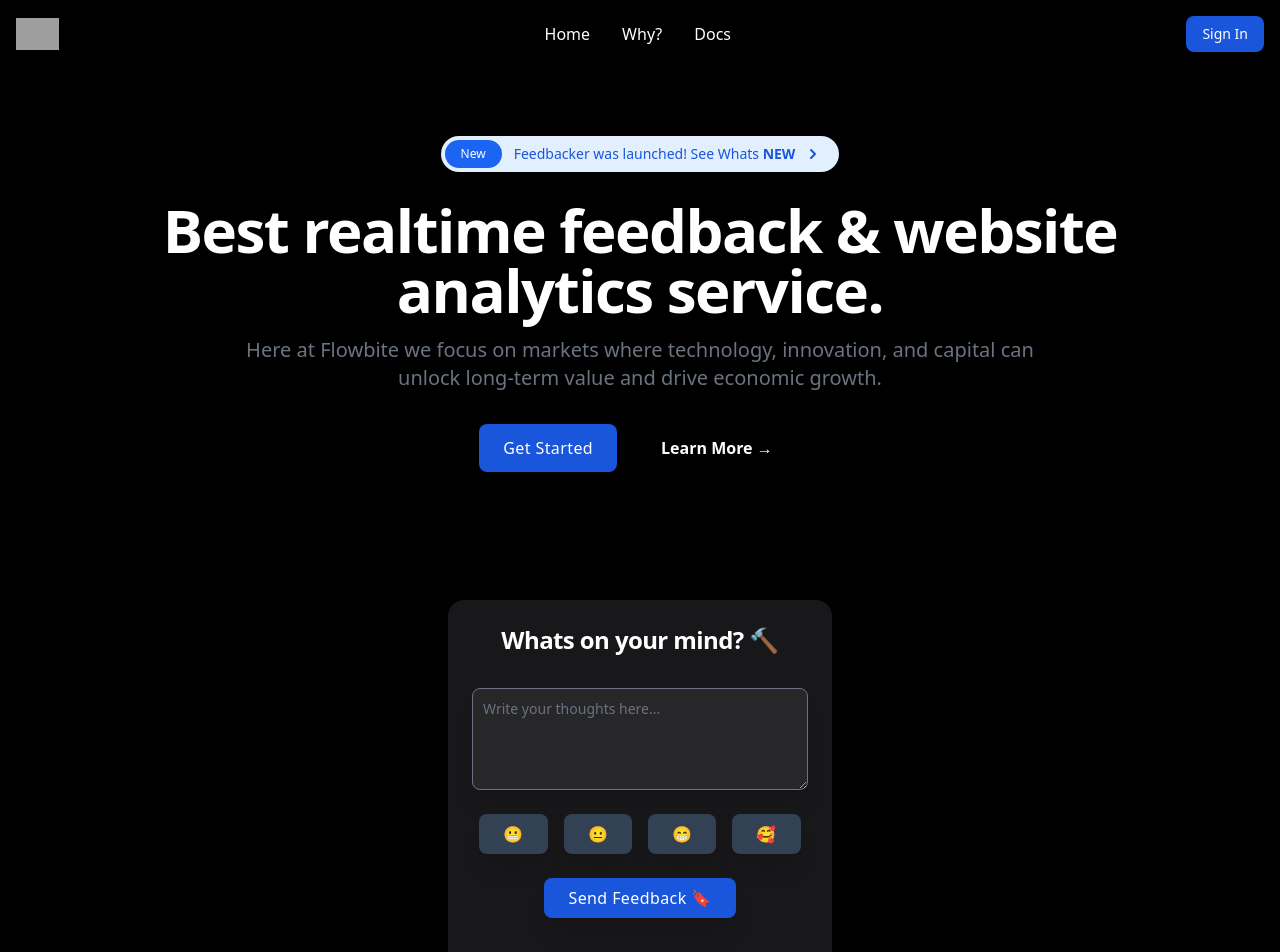
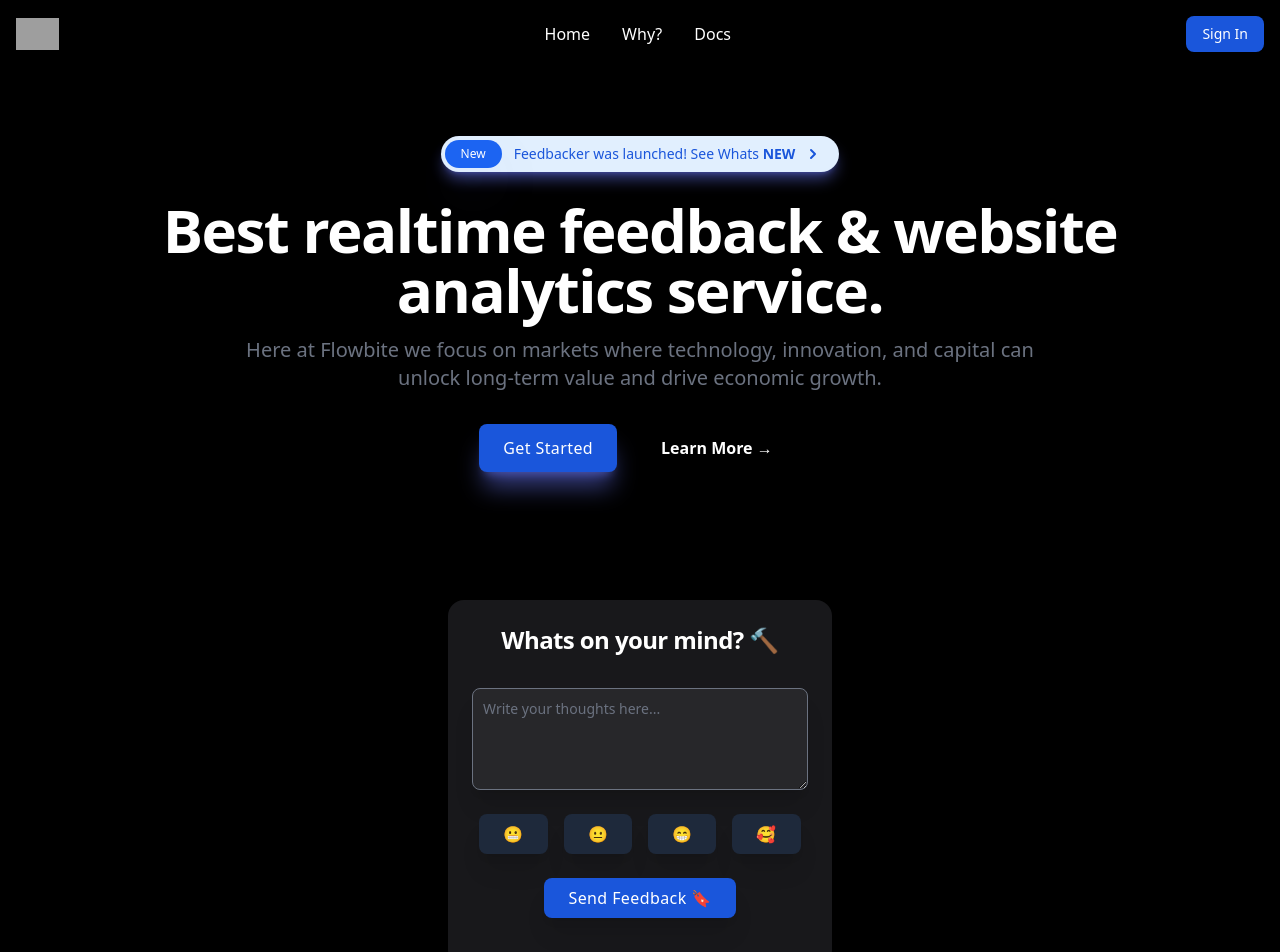
Before and after one commit to ramezj/FeedbackManager, a Next.js app: page / in a window 1280 px wide. Shown: the top 952 px of the page. Built offline with nearby package versions, Linux system fonts and the light colour scheme; grey boxes are pictures that could not be loaded.

Commit message:
Glow Effect :)

```diff
--- a/src/components/GlowAlert.js
+++ b/src/components/GlowAlert.js
@@ -3,8 +3,8 @@
 const GlowAlert = () => {
     return (
         <>
-        <a href="#" class="inline-flex justify-between items-center py-1 px-1 pr-4 mb-7 text-sm text-blue-700 bg-blue-100 rounded-full dark:bg-blue-900 dark:text-blue-300 hover:bg-blue-200 dark:hover:bg-blue-800">
-            <span class="text-xs bg-blue-600 rounded-full text-white px-4 py-1.5 mr-3">New</span> <span class="text-sm font-medium">Feedbacker was launched! See Whats <b>NEW</b></span>
+        <a href="#" class="shadow-lg shadow-indigo-500/50 inline-flex justify-between items-center py-1 px-1 pr-4 mb-7 text-sm text-blue-700 bg-blue-100 rounded-full dark:bg-blue-900 dark:text-blue-300 hover:bg-blue-200 dark:hover:bg-blue-800">
+            <span class="shadow-2xl shadow-indigo-500/50 text-xs bg-blue-600 rounded-full text-white px-4 py-1.5 mr-3">New</span> <span class="text-sm font-medium">Feedbacker was launched! See Whats <b>NEW</b></span>
             <svg aria-hidden="true" class="ml-2 w-5 h-5" fill="currentColor" viewBox="0 0 20 20" xmlns="http://www.w3.org/2000/svg"><path fill-rule="evenodd" d="M7.293 14.707a1 1 0 010-1.414L10.586 10 7.293 6.707a1 1 0 011.414-1.414l4 4a1 1 0 010 1.414l-4 4a1 1 0 01-1.414 0z" clip-rule="evenodd"></path></svg>
         </a>
         </>
--- a/src/components/MVP.js
+++ b/src/components/MVP.js
@@ -53,16 +53,16 @@ const MVP = (props) => {
 <textarea value={description} onChange={(e) => setDescription(e.target.value)} id="message" rows="4" class="shadow-xl block p-2.5 w-full text-sm text-white bg-zinc-800 rounded-lg focus:ring-blue-500 focus:border-blue-500 dark:bg-gray-700 dark:placeholder-gray-400 dark:text-white dark:focus:ring-blue-500 dark:focus:border-blue-500" placeholder="Write your thoughts here..."></textarea>
 <br></br>
 <div class="space-x-4">
-<motion.button onClick={setBad} whileHover={{scale: 1.1}} class="shadow-xl bg-slate-700 duration-500 shadow-xl px-6 py-2 font-large tracking-wide text-white capitalize transition-colors transform rounded-lg">
+<motion.button onClick={setBad} whileHover={{scale: 1.1}} class="focus:bg-slate-900 shadow-xl bg-slate-800 duration-500 shadow-xl px-6 py-2 font-large tracking-wide text-white capitalize transition-colors transform rounded-lg">
  😬
 </motion.button>
-<motion.button onClick={setNeutral} whileHover={{scale: 1.1}} class="shadow-xl bg-slate-700 duration-500 shadow-xl px-6 py-2 font-large tracking-wide text-white capitalize transition-colors transform rounded-lg">
+<motion.button onClick={setNeutral} whileHover={{scale: 1.1}} class="focus:bg-slate-900 shadow-xl bg-slate-800 duration-500 shadow-xl px-6 py-2 font-large tracking-wide text-white capitalize transition-colors transform rounded-lg">
  😐
 </motion.button>
-<motion.button onClick={setGood} whileHover={{scale: 1.1}} class="shadow-xl bg-slate-700 duration-500 shadow-xl px-6 py-2 font-large tracking-wide text-white capitalize transition-colors transform rounded-lg">
+<motion.button onClick={setGood} whileHover={{scale: 1.1}} class="focus:bg-slate-900 shadow-xl bg-slate-800 duration-500 shadow-xl px-6 py-2 font-large tracking-wide text-white capitalize transition-colors transform rounded-lg">
  😁
 </motion.button>
-<motion.button onClick={setVeryGood} whileHover={{scale: 1.1}} class="shadow-xl bg-slate-700 duration-500 shadow-xl px-6 py-2 font-large tracking-wide text-white capitalize transition-colors transform rounded-lg">
+<motion.button onClick={setVeryGood} whileHover={{scale: 1.1}} class="focus:bg-slate-900 shadow-xl bg-slate-800 duration-500 shadow-xl px-6 py-2 font-large tracking-wide text-white capitalize transition-colors transform rounded-lg">
  🥰
 </motion.button>
 </div>
--- a/src/pages/index.js
+++ b/src/pages/index.js
@@ -40,7 +40,7 @@ export default function Home() {
         <h1 class="mb-4 text-4xl font-extrabold tracking-tight leading-none text-white md:text-5xl lg:text-6xl dark:text-white">Best realtime feedback & website analytics service.</h1>
         <p class="mb-8 text-lg font-normal text-gray-500 lg:text-xl sm:px-16 xl:px-48 dark:text-white">Here at Flowbite we focus on markets where technology, innovation, and capital can unlock long-term value and drive economic growth.</p>
         <div class="flex flex-col mb-8 lg:mb-16 space-y-4 sm:flex-row sm:justify-center sm:space-y-0 sm:space-x-4">
-       <motion.button whileHover={{scale: 1.1}} onClick={redirectUser} class="bg-blue-700 duration-500 shadow-xl px-6 py-2 font-medium tracking-wide text-white capitalize transition-colors transform rounded-lg">
+       <motion.button whileHover={{scale: 1.1}} onClick={redirectUser} class="shadow-2xl shadow-indigo-500/50 bg-blue-700 duration-500 shadow-xl px-6 py-2 font-medium tracking-wide text-white capitalize transition-colors transform rounded-lg">
         Get Started
        </motion.button>
             <motion.button whileHover={{scale:1.1}} class="inline-flex justify-center items-center px-7 py-3 text-base duration-300 text-center text-white font-bold rounded-lg dark:bg-transparent duration-500 dark:text-white">
```
